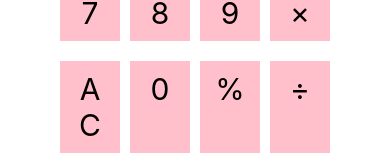
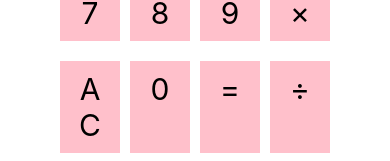
Before and after one commit to lanachiad/calculator-app, a React Native app: screen / in a window 390 px wide. Shown: the part 347-508 px from the top of the page. Built offline with nearby package versions, Linux system fonts and the light colour scheme.

Commit message:
Learn how to do percents in your head -- we need an equals

```diff
--- a/Calculator.js
+++ b/Calculator.js
@@ -69,7 +69,7 @@ class Calculator extends React.Component {
 				<View style={styles.btnWrapper}>
 					<Button triggerButton={this.clearInput} value={'AC'} />
 					<Button triggerButton={this.onBtnPress} value={0} />
-					<Button triggerButton={this.onBtnPress} value={'%'} />
+					<Button triggerButton={this.onBtnPress} value={'='} />
 					<Button triggerButton={this.onBtnPress} value={'÷'} />
 				</View>
 				<Text>CurrentInput: {this.state.currentInput}</Text>
```
